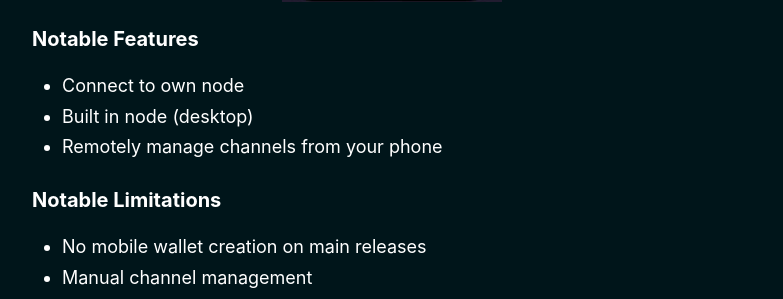
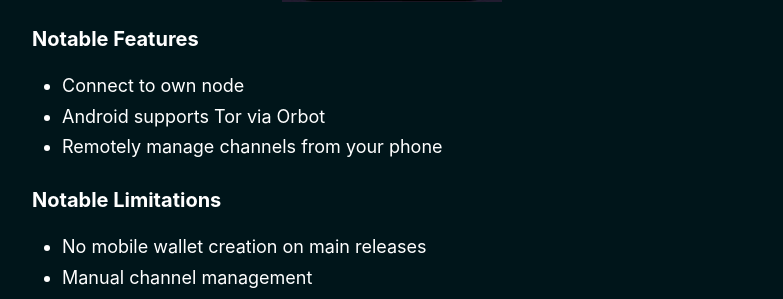
Before and after one commit to BitcoinQnA/bitcoin-wallet-guide, a Jekyll site: the page built from _pages/lightning.md, in a window 1280 px wide and 900 px high, scrolled down 3711 px. Shown: the part 154-453 px from the top of the window, without its empty margins (248-1031 px from the left). Built offline with Jekyll 4.4.1, drawn with Linux system fonts in a browser that asks for light colours.

Commit message:
Update lightning.md

```diff
--- a/_pages/lightning.md
+++ b/_pages/lightning.md
@@ -74,7 +74,7 @@ Lightning native wallets aren't that different from a 'normal' bitcoin wallet, i
 
 ### Notable Features
 * Connect to own node
-* Built in node (desktop)
+* Android supports Tor via Orbot
 * Remotely manage channels from your phone
 
 ### Notable Limitations
```
